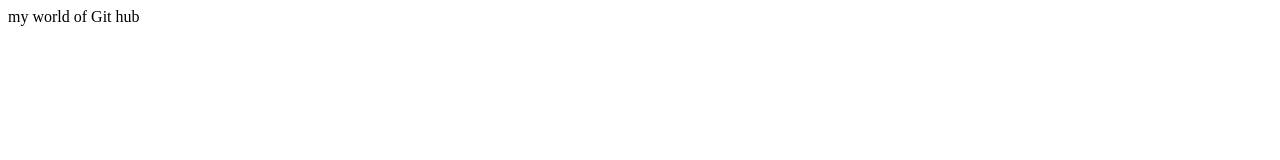
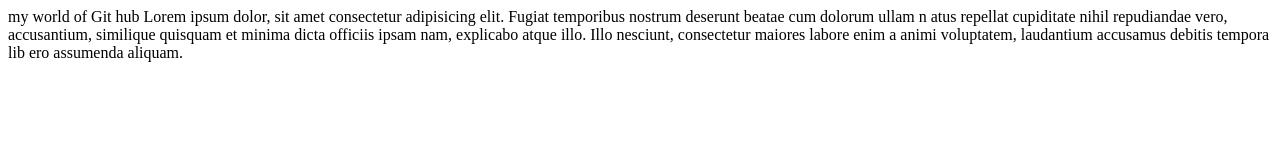
Before and after one commit to chinnakb2/portfolio, a website: page index.html in a window 1280 px wide. Drawn offline with Linux system fonts and the light colour scheme.

Commit message:
Update index.html

```diff
--- a/index.html
+++ b/index.html
@@ -6,6 +6,13 @@
     <title> new git hub</title>
 </head>
 <body>
-     my world of Git hub
+       my world of Git hub
+       Lorem ipsum dolor, sit amet consectetur adipisicing elit.
+       Fugiat temporibus nostrum deserunt beatae cum dolorum ullam n
+       atus repellat cupiditate nihil repudiandae vero, accusantium,
+       similique quisquam et minima dicta officiis ipsam nam, explicabo
+       atque illo. Illo nesciunt, consectetur maiores labore enim a
+       animi voluptatem, laudantium accusamus debitis tempora lib
+       ero assumenda aliquam.
 </body>
 </html>
```
